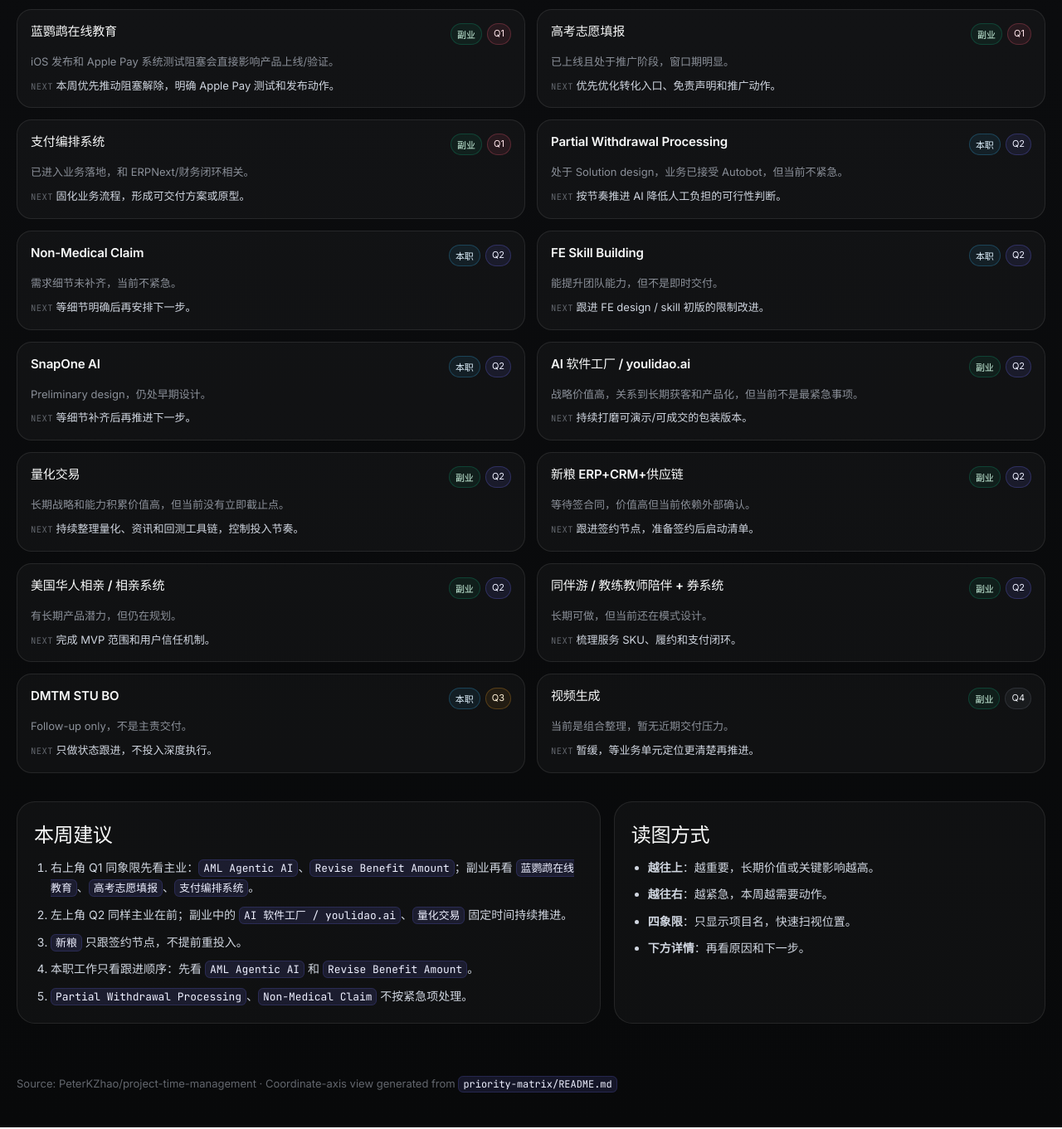
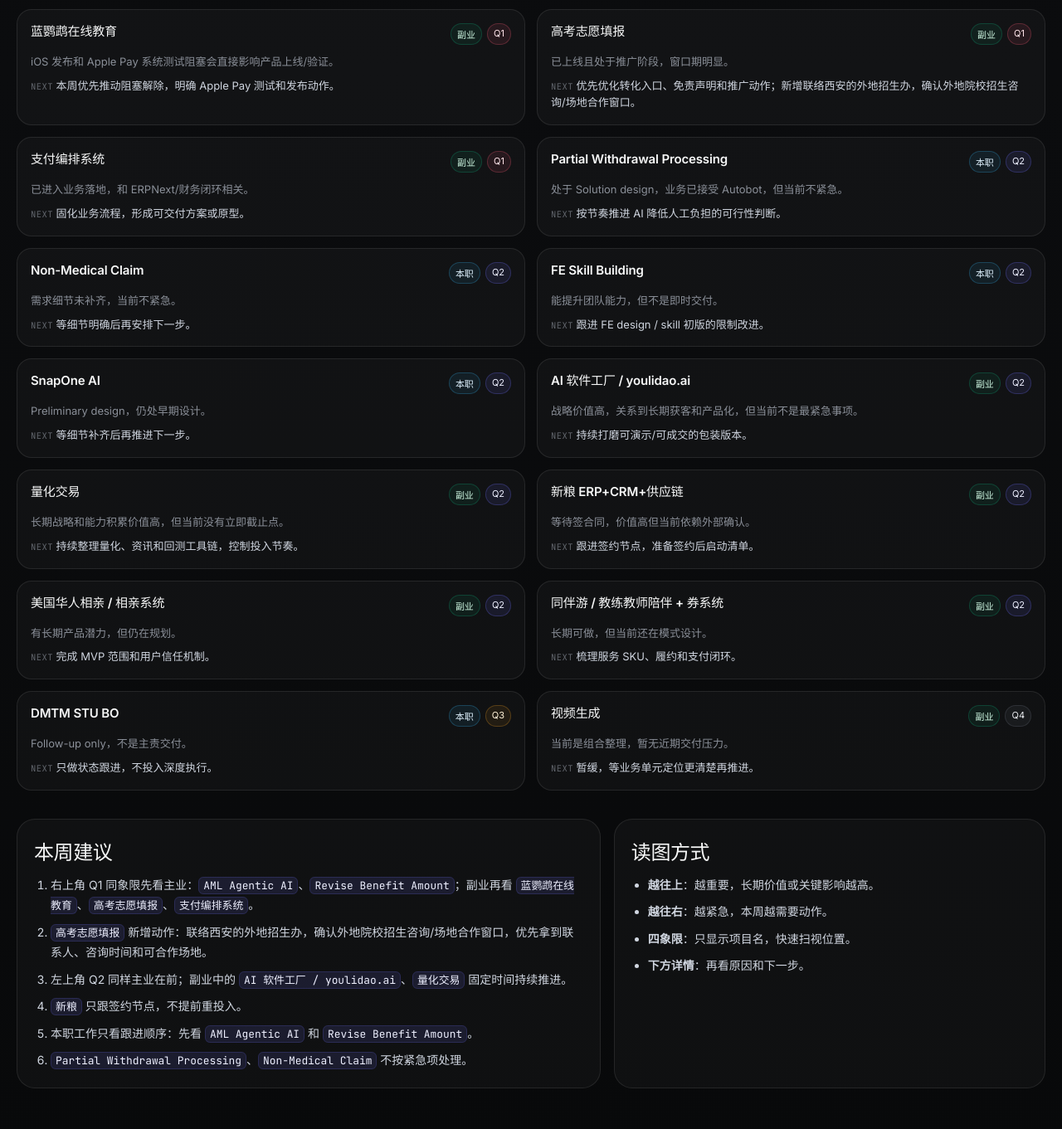
Before and after one commit to PeterKZhao/project-time-management, a plain HTML site: page index.html in a window 1280 px wide. Shown: the part 1379-2740 px from the top of the page at 83% size. Drawn offline with Linux system fonts and the light colour scheme.

Commit message:
docs: add Xi'an external admissions office follow-up

```diff
--- a/index.html
+++ b/index.html
@@ -141,7 +141,7 @@
         <article id="aml" class="detail-card"><div class="detail-top"><div class="detail-title">AML Agentic AI</div><div class="badges"><span class="badge work">本职</span><span class="badge q1">Q1</span></div></div><p class="reason">已在 Development，技术路径和文档标准化会影响交付。</p><p class="next"><span class="label">Next</span> 跟进开发进度和文档标准。</p></article>
         <article id="rba" class="detail-card"><div class="detail-top"><div class="detail-title">Revise Benefit Amount</div><div class="badges"><span class="badge work">本职</span><span class="badge q1">Q1</span></div></div><p class="reason">Doing transaction，存在当前处理动作。</p><p class="next"><span class="label">Next</span> 跟进 suppression scenario 和业务校验。</p></article>
         <article id="blue-parrot" class="detail-card"><div class="detail-top"><div class="detail-title">蓝鹦鹉在线教育</div><div class="badges"><span class="badge side">副业</span><span class="badge q1">Q1</span></div></div><p class="reason">iOS 发布和 Apple Pay 系统测试阻塞会直接影响产品上线/验证。</p><p class="next"><span class="label">Next</span> 本周优先推动阻塞解除，明确 Apple Pay 测试和发布动作。</p></article>
-        <article id="gaokao" class="detail-card"><div class="detail-top"><div class="detail-title">高考志愿填报</div><div class="badges"><span class="badge side">副业</span><span class="badge q1">Q1</span></div></div><p class="reason">已上线且处于推广阶段，窗口期明显。</p><p class="next"><span class="label">Next</span> 优先优化转化入口、免责声明和推广动作。</p></article>
+        <article id="gaokao" class="detail-card"><div class="detail-top"><div class="detail-title">高考志愿填报</div><div class="badges"><span class="badge side">副业</span><span class="badge q1">Q1</span></div></div><p class="reason">已上线且处于推广阶段，窗口期明显。</p><p class="next"><span class="label">Next</span> 优先优化转化入口、免责声明和推广动作；新增联络西安的外地招生办，确认外地院校招生咨询/场地合作窗口。</p></article>
         <article id="payment" class="detail-card"><div class="detail-top"><div class="detail-title">支付编排系统</div><div class="badges"><span class="badge side">副业</span><span class="badge q1">Q1</span></div></div><p class="reason">已进入业务落地，和 ERPNext/财务闭环相关。</p><p class="next"><span class="label">Next</span> 固化业务流程，形成可交付方案或原型。</p></article>
         <article id="pw" class="detail-card"><div class="detail-top"><div class="detail-title">Partial Withdrawal Processing</div><div class="badges"><span class="badge work">本职</span><span class="badge q2">Q2</span></div></div><p class="reason">处于 Solution design，业务已接受 Autobot，但当前不紧急。</p><p class="next"><span class="label">Next</span> 按节奏推进 AI 降低人工负担的可行性判断。</p></article>
         <article id="nmc" class="detail-card"><div class="detail-top"><div class="detail-title">Non-Medical Claim</div><div class="badges"><span class="badge work">本职</span><span class="badge q2">Q2</span></div></div><p class="reason">需求细节未补齐，当前不紧急。</p><p class="next"><span class="label">Next</span> 等细节明确后再安排下一步。</p></article>
@@ -158,7 +158,7 @@
     </section>
 
     <section id="advice" class="advice">
-      <div class="panel"><h2>本周建议</h2><ol><li>右上角 Q1 同象限先看主业：<code>AML Agentic AI</code>、<code>Revise Benefit Amount</code>；副业再看 <code>蓝鹦鹉在线教育</code>、<code>高考志愿填报</code>、<code>支付编排系统</code>。</li><li>左上角 Q2 同样主业在前；副业中的 <code>AI 软件工厂 / youlidao.ai</code>、<code>量化交易</code> 固定时间持续推进。</li><li><code>新粮</code> 只跟签约节点，不提前重投入。</li><li>本职工作只看跟进顺序：先看 <code>AML Agentic AI</code> 和 <code>Revise Benefit Amount</code>。</li><li><code>Partial Withdrawal Processing</code>、<code>Non-Medical Claim</code> 不按紧急项处理。</li></ol></div>
+      <div class="panel"><h2>本周建议</h2><ol><li>右上角 Q1 同象限先看主业：<code>AML Agentic AI</code>、<code>Revise Benefit Amount</code>；副业再看 <code>蓝鹦鹉在线教育</code>、<code>高考志愿填报</code>、<code>支付编排系统</code>。</li><li><code>高考志愿填报</code> 新增动作：联络西安的外地招生办，确认外地院校招生咨询/场地合作窗口，优先拿到联系人、咨询时间和可合作场地。</li><li>左上角 Q2 同样主业在前；副业中的 <code>AI 软件工厂 / youlidao.ai</code>、<code>量化交易</code> 固定时间持续推进。</li><li><code>新粮</code> 只跟签约节点，不提前重投入。</li><li>本职工作只看跟进顺序：先看 <code>AML Agentic AI</code> 和 <code>Revise Benefit Amount</code>。</li><li><code>Partial Withdrawal Processing</code>、<code>Non-Medical Claim</code> 不按紧急项处理。</li></ol></div>
       <div class="panel"><h2>读图方式</h2><ul><li><strong>越往上</strong>：越重要，长期价值或关键影响越高。</li><li><strong>越往右</strong>：越紧急，本周越需要动作。</li><li><strong>四象限</strong>：只显示项目名，快速扫视位置。</li><li><strong>下方详情</strong>：再看原因和下一步。</li></ul></div>
     </section>
   </main>
```
Also changed, not shown: 3 other files.
